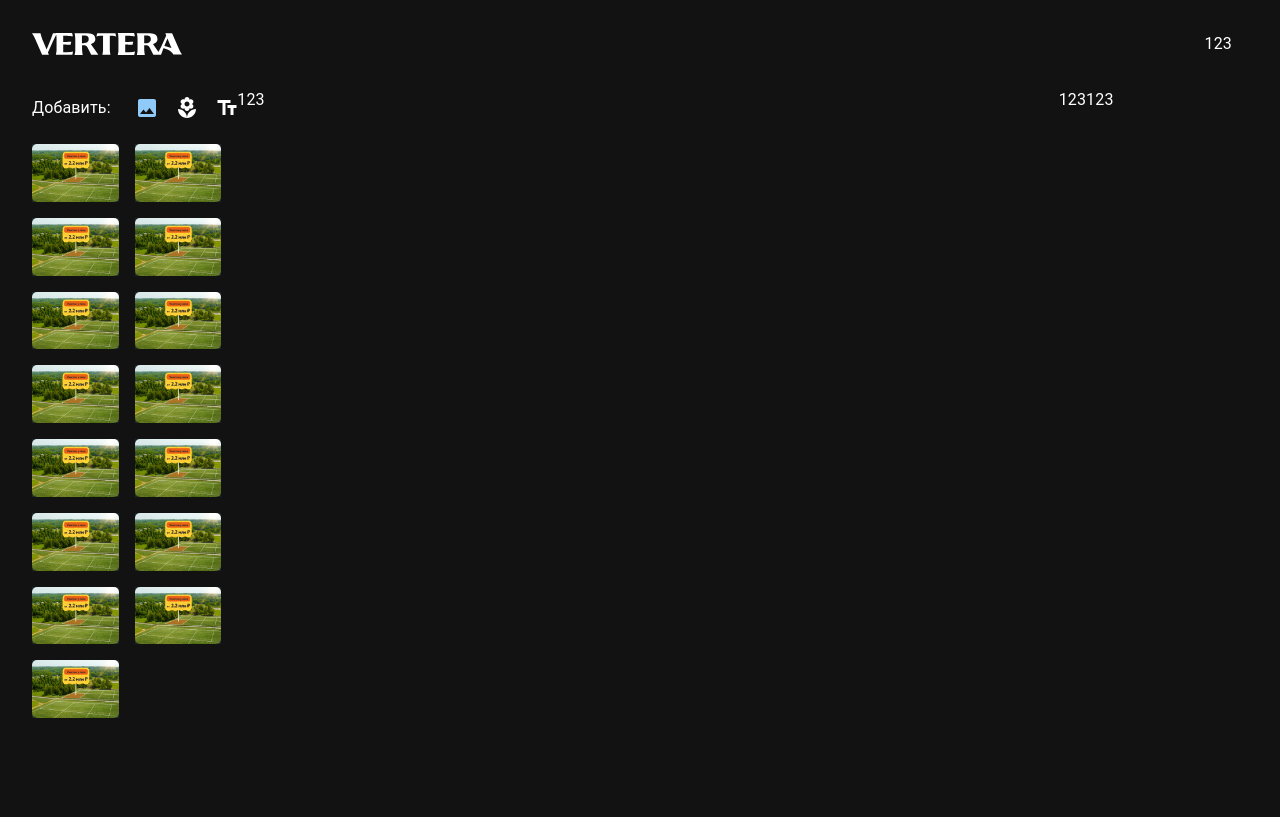
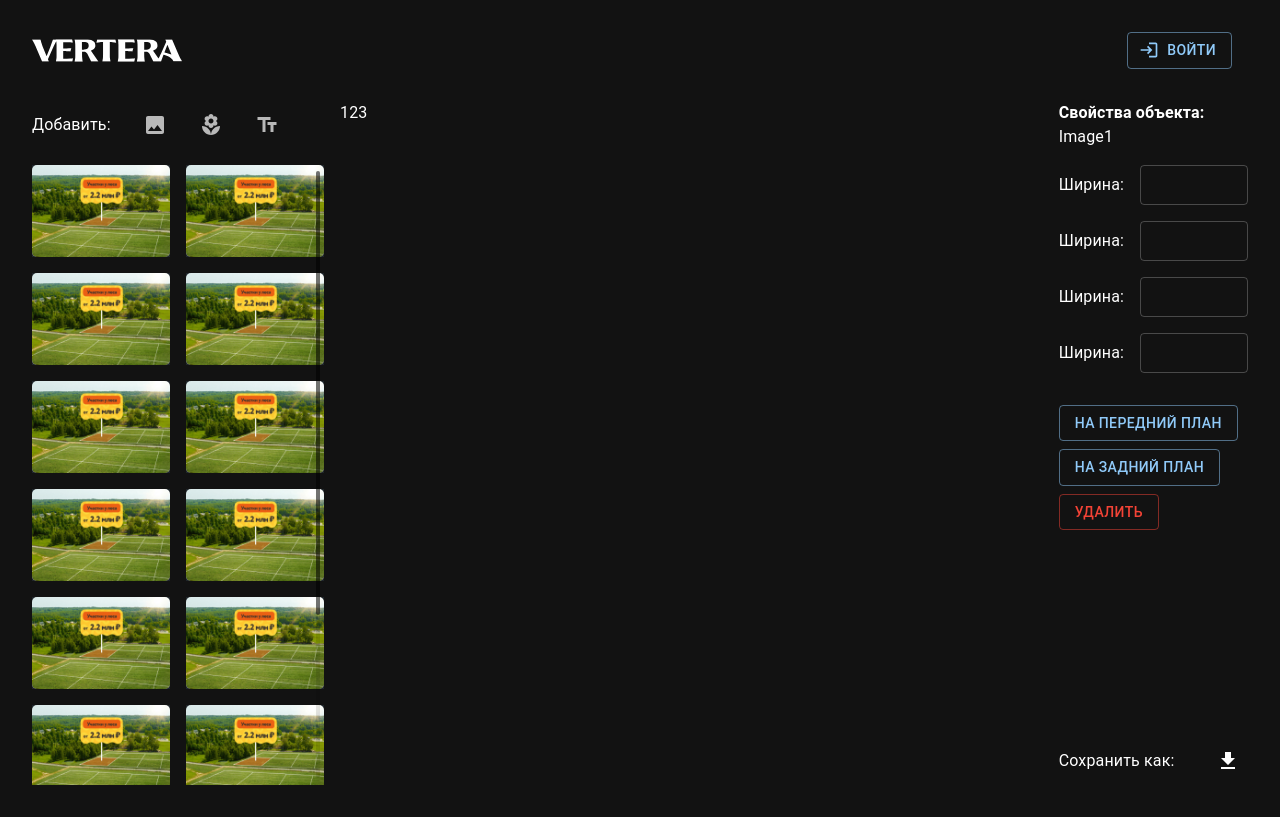
Before and after one commit to YaSanyaBeats/vertera-image-constructor, a React (Create React App) app in the folder frontend/: page / in a window 1280 px wide. Built offline with nearby package versions, Linux system fonts and the light colour scheme.

Commit message:
Add right sidebar

```diff
--- a/frontend/src/App.css
+++ b/frontend/src/App.css
@@ -1,5 +1,5 @@
 .entity-swiper {
-    max-height: calc(100vh - 170px);
+    max-height: calc(100vh - 180px);
 }
 
 .entity-image {
@@ -16,3 +16,11 @@
 .entity-image_contain {
     object-fit: contain;
 }
+
+.right-sidebar {
+    height: calc(100vh - 120px);
+}
+
+.tool-tab {
+    min-width: 50px !important;
+}
--- a/frontend/src/App.js
+++ b/frontend/src/App.js
@@ -33,7 +33,7 @@ function App() {
                         <Login/>
                     </Stack>
                 </Grid>
-                <Grid item xs={2}>
+                <Grid item xs={3}>
                     <Stack>
                         <ToolBar/>
                         <Entities/>
@@ -43,7 +43,10 @@ function App() {
                     <Canvas/>
                 </Grid>
                 <Grid item xs={2}>
-                    <Stack>
+                    <Stack
+                        className='right-sidebar'
+                        justifyContent='space-between'
+                    >
                         <EntityProps/>
                         <Export/>
                     </Stack>
--- /dev/null
+++ b/frontend/src/EntityProp.js
@@ -0,0 +1,19 @@
+import Stack from '@mui/material/Stack';
+import TextField from '@mui/material/TextField';
+
+function EntityProp() {
+    return (
+        <Stack
+            direction="row"
+            justifyContent="space-between"
+            alignItems="center"
+            spacing={2}
+            useFlexGap
+        >
+            <span>Ширина:</span>
+            <TextField type="number" size="small"/>
+        </Stack>
+    );
+}
+
+export default EntityProp;
--- a/frontend/src/EntityProps.js
+++ b/frontend/src/EntityProps.js
@@ -1,5 +1,32 @@
+import EntityProp from "./EntityProp";
+import Stack from '@mui/material/Stack';
+import Button from '@mui/material/Button';
+
 function EntityProps() {
-    return 123;
+    return (
+        <Stack
+            spacing={2}
+            useFlexGap
+        >
+            <span><b>Свойства объекта:</b> Image1</span>
+            <EntityProp/>
+            <EntityProp/>
+            <EntityProp/>
+            <EntityProp/>
+            <Stack
+                my={2}
+                direction='row'
+                flexWrap="wrap"
+                spacing={1}
+                useFlexGap
+            >
+                <Button variant="outlined">На передний план</Button>
+                <Button variant="outlined">На задний план</Button>
+                <Button variant="outlined" color="error">Удалить</Button>
+            </Stack>
+        </Stack>
+
+    );
 }
 
 export default EntityProps;
--- a/frontend/src/Export.js
+++ b/frontend/src/Export.js
@@ -1,5 +1,21 @@
+import Stack from '@mui/material/Stack';
+import FileDownloadIcon from '@mui/icons-material/FileDownload';
+import IconButton from '@mui/material/IconButton';
+
 function Export() {
-    return 123;
+    return (
+        <Stack
+            direction="row"
+            justifyContent="space-between"
+            alignItems="center"
+            className='export-wrapper'
+        >
+            <span>Сохранить как:</span>
+            <IconButton>
+                <FileDownloadIcon/>
+            </IconButton>
+        </Stack>
+    );
 }
 
 export default Export;
--- a/frontend/src/Login.js
+++ b/frontend/src/Login.js
@@ -1,5 +1,10 @@
+import Button from '@mui/material/Button';
+import LoginIcon from '@mui/icons-material/Login';
+
 function Login() {
-    return 123;
+    return (
+        <Button variant="outlined" startIcon={<LoginIcon />}>Войти</Button>
+    );
 }
 
 export default Login;
--- a/frontend/src/ToolBar.js
+++ b/frontend/src/ToolBar.js
@@ -2,7 +2,8 @@ import Stack from '@mui/material/Stack';
 import ImageIcon from '@mui/icons-material/Image';
 import LocalFloristIcon from '@mui/icons-material/LocalFlorist';
 import TextFieldsIcon from '@mui/icons-material/TextFields';
-import IconButton from '@mui/material/IconButton';
+import Tabs from '@mui/material/Tabs';
+import Tab from '@mui/material/Tab';
 import Box from '@mui/material/Box';
 
 function ToolBar() {
@@ -14,15 +15,11 @@ function ToolBar() {
             <Box mr={2}>
                 <span>Добавить:</span>
             </Box>
-            <IconButton color="primary">
-                <ImageIcon/>
-            </IconButton>
-            <IconButton>
-                <LocalFloristIcon/>
-            </IconButton>
-            <IconButton>
-                <TextFieldsIcon/>
-            </IconButton>
+            <Tabs p={0} size="small">
+                <Tab className="tool-tab" icon={<ImageIcon />} size="small"/>
+                <Tab className="tool-tab" icon={<LocalFloristIcon />} size="small" />
+                <Tab className="tool-tab" icon={<TextFieldsIcon />} size="small" />
+            </Tabs>
         </Stack>
     );
 }
```
